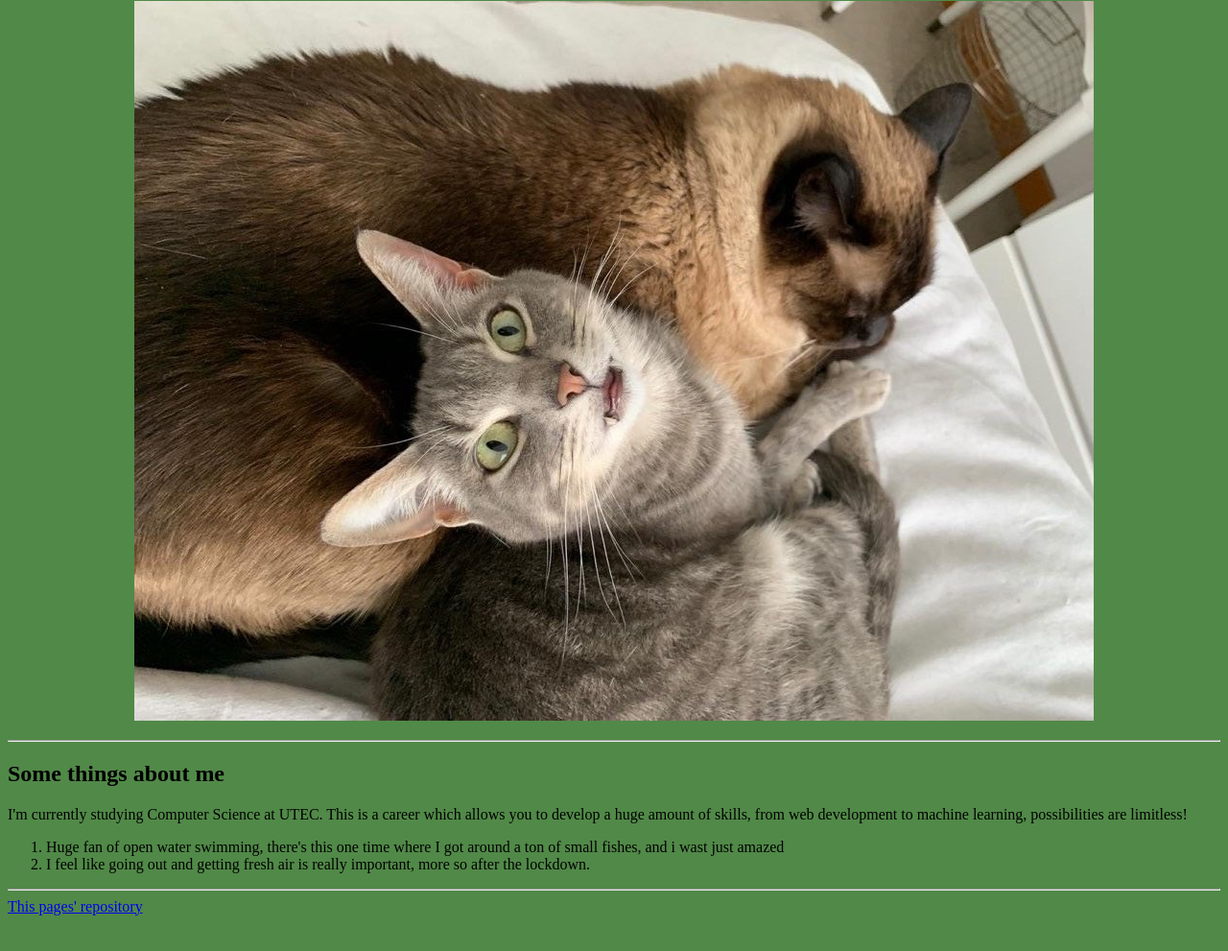
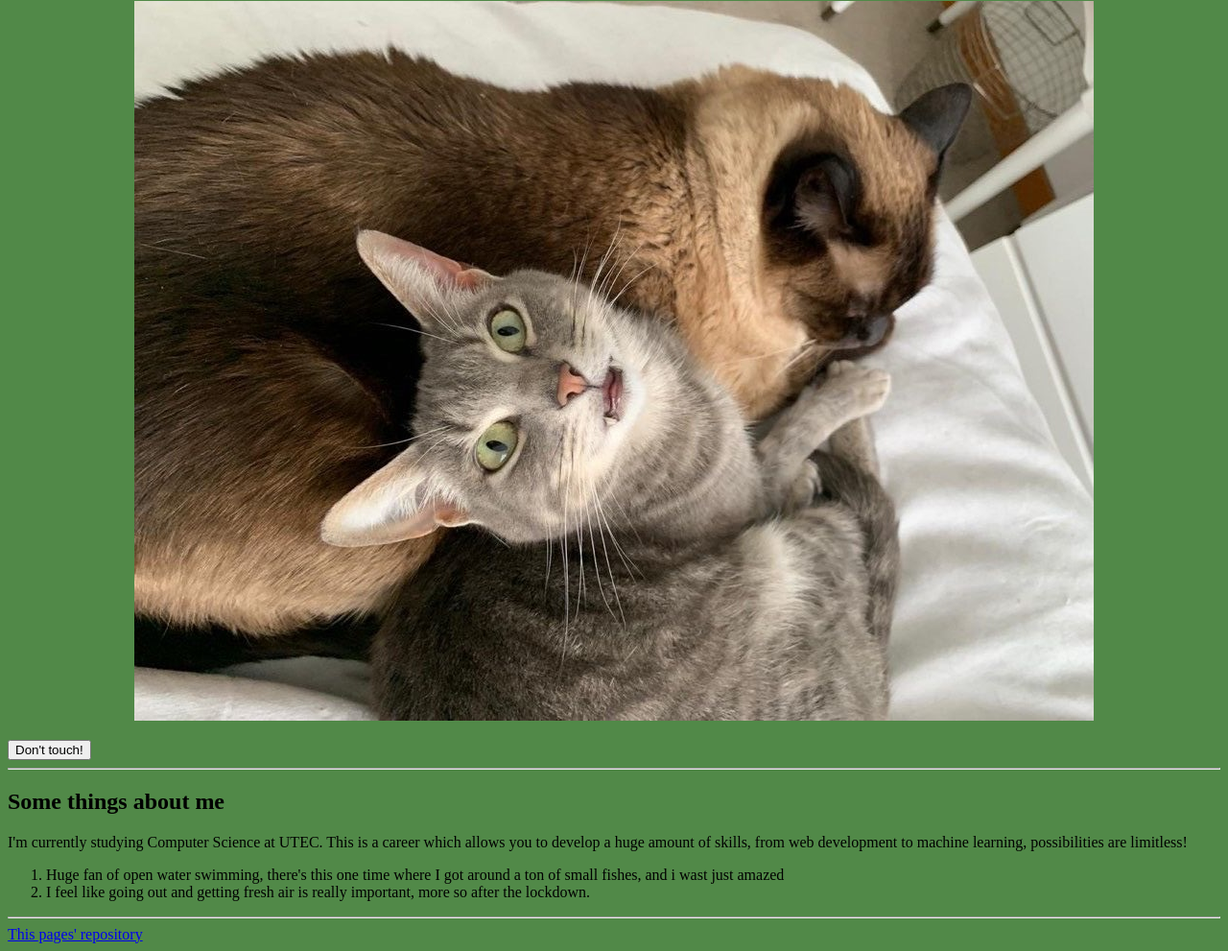
Before and after one commit to YagoSilvaA/YagoSilvaA.github.io, a plain HTML site: page index.html in a window 1280 px wide. Shown: the part 166-1157 px from the top of the page at 96% size. Before the commit the page ends 1128 px from the top, so only its background shows below. Drawn offline with Linux system fonts and the light colour scheme.

Commit message:
Update index.html

```diff
--- a/index.html
+++ b/index.html
@@ -16,7 +16,7 @@
     <title>Yago Silva Albarracin Tarea 2 PBD</title>
 </head>
 
-  <body style = "background-color:#518948" onload = "alerta()">
+  <body style = "background-color:#518948" >
     <h1 style ="text-align:center">Welcome to my Github Page!</h1>
     <hr/>
 
@@ -25,6 +25,9 @@
   	<p class="centrar">
    	 <img src="https://raw.githubusercontent.com/YagoSilvaA/YagoSilvaA.github.io/main/imagen/gatos2.jpg" alt="gatos">
     </p>
+	<button type = "button" onclick = "alerta()">
+            Don't touch!
+        </button>
 		<hr/>
     <h2><strong>Some things about me</strong></h2>
     <p>I'm currently studying Computer Science at UTEC. This is a career which allows you to develop a huge amount of skills, from web development to machine learning, possibilities are limitless!  </p>
```
